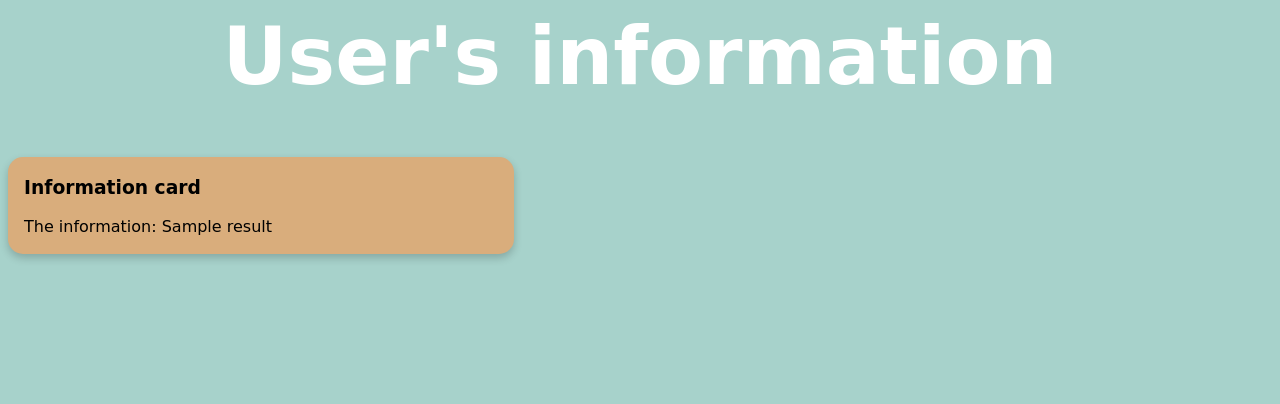
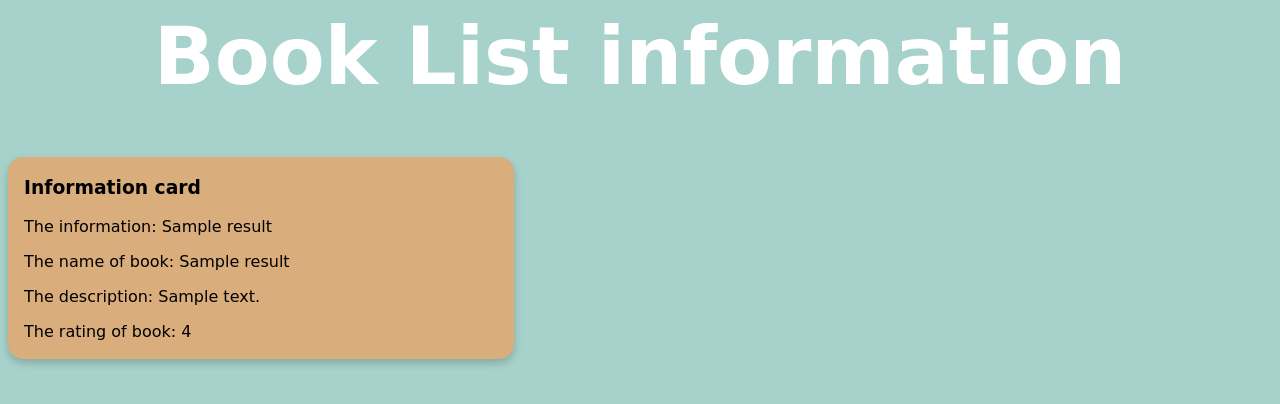
Before and after one commit to shivanshudwivedi/DexM-Movies, a Flask app: template UI/templates/result.html in a window 1280 px wide. Shown: the top 404 px of the page. Run offline with Flask 3, Linux system fonts and the light colour scheme; the template is opened without the code that fills it: most values are stand-ins (such as "Sample title", 1, 10 or a date in 2020).

Commit message:
Updated the UI
Changed the UI not to return json

```diff
--- a/UI/templates/info_result.html
+++ b/UI/templates/info_result.html
@@ -9,7 +9,8 @@
 	<div class="card">
 	  <div class="container">
 	    <h3><b>Information card</b></h3>
-	    <p>The information: {{ result_info }}</p>
+	    <p>The BookID: {{result_info['bookId']}}</p>
+		<p>The name of book: {{ result_info['name']}}</p>
 	  </div>
 	</div>
 </body>
--- a/UI/templates/rating_result.html
+++ b/UI/templates/rating_result.html
@@ -9,7 +9,8 @@
 	<div class="card">
 	  <div class="container">
 	    <h3><b>Information card</b></h3>
-	    <p>The Rating: {{ result_rating }}</p>
+		<p>The BookID: {{result_rating['bookId']}}</p>
+		<p>The rating of book: {{ result_rating['rating']}}</p>
 	  </div>
 	</div>
 </body>
--- a/UI/templates/result.html
+++ b/UI/templates/result.html
@@ -5,11 +5,14 @@
 	<link rel="stylesheet" href="{{ url_for('static', filename='css/res_style.css') }}">
 </head>
 <body>
-	<h1 = class="name">User's information</h1>
+	<h1 = class="name">Book List information</h1>
 	<div class="card">
 	  <div class="container">
 	    <h3><b>Information card</b></h3>
 	    <p>The information: {{ result }}</p>
+		<p>The name of book: {{result['name']}}</p>
+		<p>The description: {{ result['descript']}}</p>
+		<p>The rating of book: {{ result['rating']}}</p>
 	  </div>
 	</div>
 </body>
```
